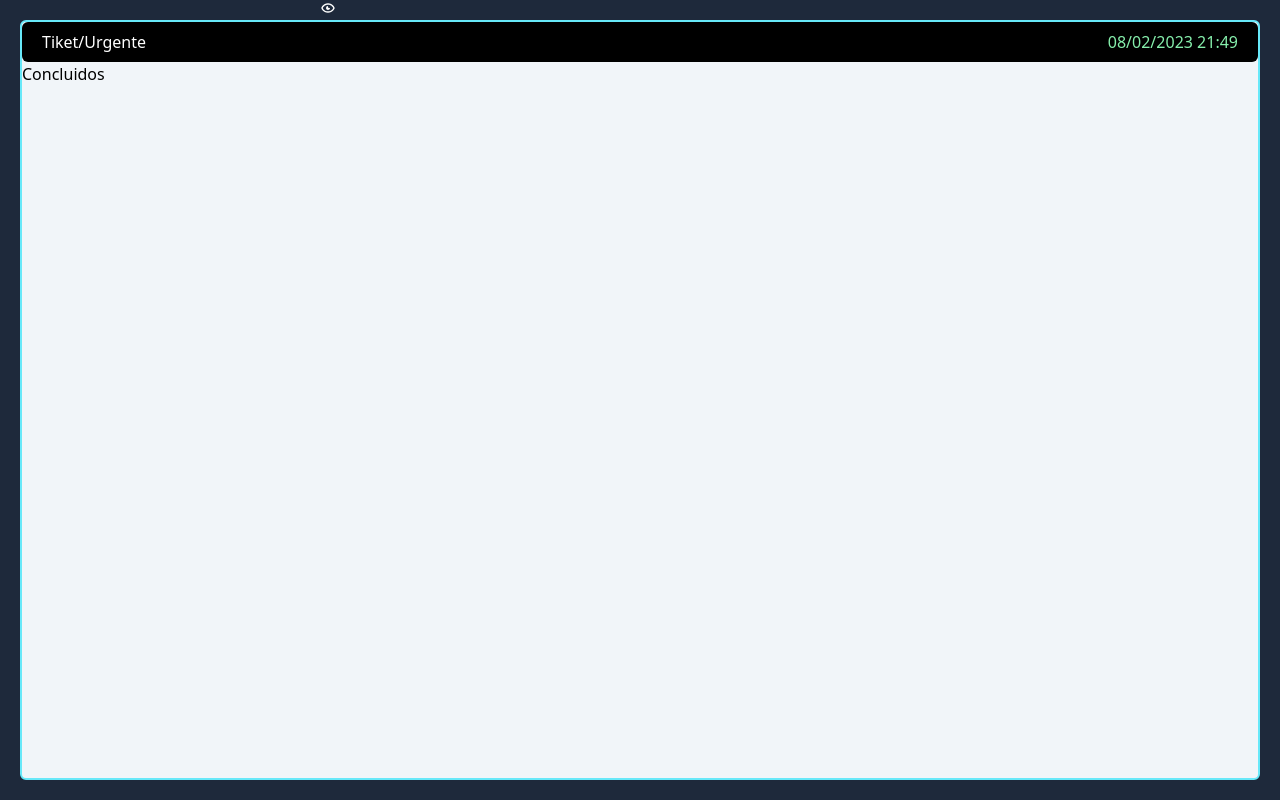
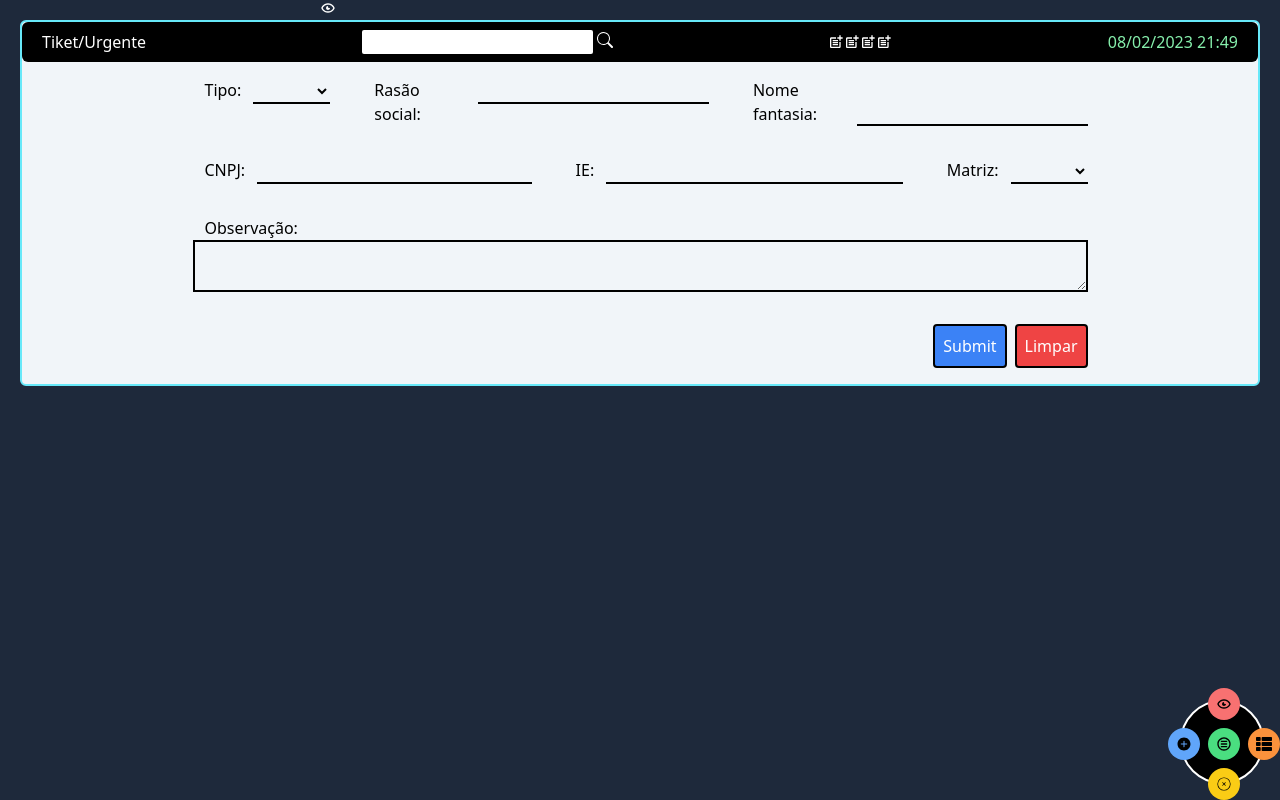
Before and after one commit to ismaelstrey/speedtiket, a React (Vite) app: page /concluidos in a window 1280 px wide. Built offline with nearby package versions, Linux system fonts and the light colour scheme.

Commit message:
adição de menu

```diff
--- a/package.json
+++ b/package.json
@@ -10,7 +10,9 @@
   },
   "dependencies": {
     "react": "^18.2.0",
+    "react-beautiful-dnd": "^13.1.1",
     "react-dom": "^18.2.0",
+    "react-hook-form": "^7.43.1",
     "react-icons": "^4.7.1",
     "react-router-dom": "^6.8.1"
   },
--- a/src/App.jsx
+++ b/src/App.jsx
@@ -4,6 +4,7 @@ import SidebarMenu from './components/sidebar/_menu/SidebarMenu'
 import { BrowserRouter} from "react-router-dom";
 import Rotas from './router/Router';
 import {BiHide, BiShowAlt} from "react-icons/bi"
+import Menu from './components/Menu';
 
 
 
@@ -13,12 +14,12 @@ function App() {
 
   return (
   <BrowserRouter>
-      <div className="flex bg-slate-800 h-screen">
+      <div className="flex bg-slate-800 h-full">
 <span title={hide ? "Montrar menu" : "Esconder Menu"}onClick={()=>setHide(!hide)} className=' block fixed left-80 cursor-pointer z-50'>{hide ? <BiShowAlt fill="#fff" height={25}/> : <BiHide fill="#fff"/>}</span>
         <SidebarMenu hide={hide}/>
           <Main> <Rotas />   </Main>
 
-
+<Menu/>
       </div></BrowserRouter>
 
 
--- a/src/components/Main/Main.jsx
+++ b/src/components/Main/Main.jsx
@@ -1,7 +1,7 @@
 import {MainNavActions} from "./_actions/MainNavActions";
 
 
-const Main = ({children}) =><div className="flex flex-col w-full m-5 border-2 rounded-md border-cyan-300 bg-slate-100">
+const Main = ({children}) =><div className="flex h-full flex-col w-full m-5 border-2 rounded-md border-cyan-300 bg-slate-100">
    <MainNavActions/>
     {children}
     </div>
--- a/src/components/Main/_actions/MainNavActions.jsx
+++ b/src/components/Main/_actions/MainNavActions.jsx
@@ -1,9 +1,17 @@
 
-
+import {MdPostAdd} from 'react-icons/md'
+import {BsSearch} from 'react-icons/bs'
 const MainNavActions =() =>
  <div className="flex w-full bg-black h-10 rounded-md sticky -top-12 px-5 hover:-top-4 hover:h-14" >
     <ul className=" text-white flex w-full justify-between items-center content-center">
         <li><a href="#">Tiket/Urgente</a></li>
+        <li><input className='input rounded-sm' type="text"  /> <button><BsSearch/></button></li>
+       <span className='flex'>
+        <li><a href="#"><MdPostAdd/></a></li>
+        <li><a href="#"><MdPostAdd/></a></li>
+        <li><a href="#"><MdPostAdd/></a></li>
+        <li><a href="#"><MdPostAdd/></a></li>
+        </span>
         <li><span className="relative right-0 text-green-300">08/02/2023 21:49</span></li>
     </ul>
 </div>
--- /dev/null
+++ b/src/components/Menu/index.jsx
@@ -0,0 +1,30 @@
+import { useState } from "react";
+import {CgMenuRound} from 'react-icons/cg'
+import {IoIosAddCircle} from 'react-icons/io'
+import {BiShowAlt} from 'react-icons/bi'
+import {CiCircleRemove} from 'react-icons/ci'
+import {FaThList} from 'react-icons/fa'
+
+const Menu = ()  =>  {
+
+  const [menu, setMenu] =useState(true)
+
+return(
+
+
+<div>
+   <div className="fixed bottom-10 right-10 rounded-full bg-green-400 p-2 hover:bg-green-900 cursor-pointer z-20" onClick={()=>setMenu(!menu)}><CgMenuRound/>
+</div>
+     {menu &&  <div className=" bg-black fixed p-10 rounded-full  bottom-4 right-4 z-10 border-2 border-white ">
+   <span className="bg-blue-400 p-2 rounded-full fixed bottom-10 right-20 hover:border-2 hover: border-white cursor-pointer"><IoIosAddCircle/></span>
+    <span className="bg-red-400 p-2 rounded-full fixed bottom-20 right-10 hover:border-2 hover: border-white cursor-pointer"><BiShowAlt/></span>
+   <span className="bg-yellow-400 p-2 rounded-full fixed bottom-0 right-10 hover:border-2 hover: border-white cursor-pointer"><CiCircleRemove/></span>
+    <span className="bg-orange-400 p-2 rounded-full fixed bottom-10 right-0 hover:border-2 hover: border-white cursor-pointer"><FaThList /></span>
+    </div>}
+
+  </div>
+)}
+
+
+
+export default Menu;
--- /dev/null
+++ b/src/components/Tikets/NewTiket/NewTiket.jsx
@@ -0,0 +1,89 @@
+import { useForm } from "react-hook-form";
+
+
+const NewTiket = () => {
+
+  //declarar os métodos que serão utilizados para manipular o form
+
+  const { register, handleSubmit, watch, formState: { errors }, reset } = useForm();
+
+  //declarar para qual função o método handleSubmit irá enviar as informações
+
+  const loginUser = data => console.log(data);
+
+  return (
+
+    //no onSubmit do form o método handleSubmit irá manipular as informações para o loginUser
+
+    //o register recebe o nome do input, e os errors apresentam na tela os erros de validação
+
+    <form onSubmit={handleSubmit(loginUser)} className=" flex justify-center content-center items-center">
+
+    <div className="flex flex-col w-3/4  ">
+    <div className="flex w-full">
+
+<div className="flex w-full  p-4 content-center items-start justify-start flex-1">
+  <label className="px-3 ">Tipo:</label>
+  <select className="bg-slate-100 flex  border-b-2 border-solid border-black select-none outline-none focus:outline-0 ">
+    <option value="fisico">Fisico</option>
+    <option value="juridico" selected>Juridico</option>
+    <option value="" selected></option>
+  </select>
+</div>
+
+<div className="flex w-full  p-4 content-center items-start justify-start">
+  <label className="px-3 ">Rasão social:</label>
+  <input  {...register("rasao_social", { required: true })} className="bg-slate-100 flex-1   border-b-2 border-solid border-black select-none outline-none focus:outline-0" />
+  {errors.name && <span>Nome</span>}
+</div>
+
+<div className="flex w-full p-4">
+  <label className="px-3">Nome fantasia:</label>
+  <input  {...register("nome_fantasia", { required: true })} className="bg-slate-100 flex-1 border-b-2 border-solid border-black select-none outline-none focus:outline-0 " />
+  {errors.name && <span>Nome</span>}
+</div>
+</div>
+
+<div className="flex w-full">
+<div className="flex p-4 w-full ">
+  <label className="px-3">CNPJ:</label>
+  <input  {...register("name", { required: true })} className="bg-slate-100 flex flex-1  border-b-2 border-solid border-black select-none outline-none focus:outline-0 " />
+  {errors.name && <span>CNPJ</span>}
+</div>
+<div className="flex p-4 w-full">
+  <label className="px-3">IE:</label>
+  <input  {...register("name", { required: true })} className="bg-slate-100 flex  flex-1 border-b-2 border-solid border-black select-none outline-none focus:outline-0 " />
+  {errors.name && <span>IE</span>}
+</div>
+<div className="flex w-full  p-4 content-center items-start justify-start flex-1">
+  <label className="px-3 ">Matriz:</label>
+  <select className="bg-slate-100 flex flex-1  border-b-2 border-solid border-black select-none outline-none focus:outline-0 ">
+    <option value="fisico">Fisico</option>
+    <option value="juridico" selected>Juridico</option>
+    <option value="" selected></option>
+  </select>
+</div>
+</div>
+
+<div className="flex flex-col p-4">
+<label className="px-3">Observação:</label>
+<textarea  {...register("name", { required: true })} className="bg-slate-100 flex w-full border-2 border-solid border-black select-none outline-none focus:outline-0 h-full " />
+{errors.name && <span>Nome</span>}
+</div>
+
+
+<div className="flex w-full justify-end">
+<span className="m-4">
+  <input type="submit" className="border-2 border-black bg-blue-500 text-white p-2 mr-2 rounded" />
+  <input type="button" onClick={() => reset()} value="Limpar" className="border-2 border-black pt-2 bg-red-500 text-white p-2 rounded" />
+</span>
+</div>
+
+    </div>
+    </form>
+
+  );
+
+}
+
+export default NewTiket;
--- a/src/components/Tikets/concluidos.jsx
+++ b/src/components/Tikets/concluidos.jsx
@@ -1,6 +1,7 @@
+import NewTiket from "./NewTiket/NewTiket";
 
 const Concluidos =() =><div>
-Concluidos
+<NewTiket/>
 </div>
 
 export  {Concluidos};
--- a/src/components/sidebar/_menu/SidebarMenu.jsx
+++ b/src/components/sidebar/_menu/SidebarMenu.jsx
@@ -8,15 +8,12 @@ import { HiTicket } from 'react-icons/hi';
 
 function SidebarMenu({hide}) {
   const Action = (e) => console.log(e)
-  return <div className={`flex flex-col w-2/12 bg-slate-900 h-screen justify-center items-baseline ${hide && "hidden"}`}>
+  return <div className={`flex flex-col w-2/12 bg-slate-900 h-screen justify-center items-baseline transition-all  ${hide && "hidden"}`}>
     <SidebarMenuHeader action={Action}/>
       <SidebarMenuItem to="urgente"  name="Urgente" Icon={HiTicket} color="red" action={Action}/>
       <SidebarMenuItem to="fazendo"  name="Fazendo" Icon={HiTicket} color="green"/>
       <SidebarMenuItem to="pausados" name="Pausados" Icon={HiTicket} color="yellow"/>
       <SidebarMenuItem to="concluidos" name="Concluidos" Icon={HiTicket} color="blue"/>
-
-
-
   </div>
 }
 
--- a/src/index.css
+++ b/src/index.css
@@ -1,3 +1,6 @@
 @tailwind base;
 @tailwind components;
 @tailwind utilities;
+body{
+    background-color: #1E293B;;
+}
```
Also changed, not shown: src/components/Tikets/NewTiket/index.jsx (added), 1 other file (tests, documents, lock files or other folders).
